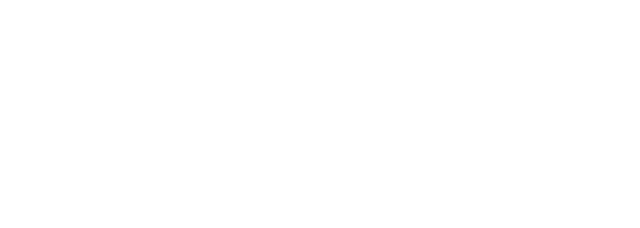
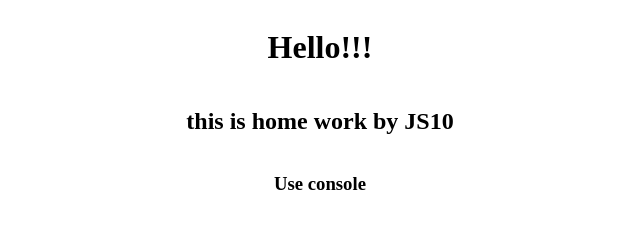
Before and after one commit to ShlykovAA/JS10, a plain HTML site: page index.html in a window 1280 px wide. Shown: the whole page, without its empty margins (320-960 px from the left). Drawn offline with Linux system fonts and the light colour scheme.

Commit message:
Third commit

```diff
--- a/index.html
+++ b/index.html
@@ -4,9 +4,19 @@
     <meta charset="UTF-8">
     <meta http-equiv="X-UA-Compatible" content="IE=edge">
     <meta name="viewport" content="width=device-width, initial-scale=1.0">
-    <title>Document</title>
+    <title>Home work</title>
+    <style>
+        body{
+            display: flex;
+            flex-direction: column;
+            align-items: center;
+        }
+    </style>
 </head>
 <body>
-
+    <h1>Hello!!!</h1>
+    <h2>this is home work by JS10</h2>
+    <h3>Use console</h3>
+    <script src="./index.js"></script>
 </body>
 </html>
--- a/index.js
+++ b/index.js
@@ -0,0 +1 @@
+console.log("Hello!!!")
```
